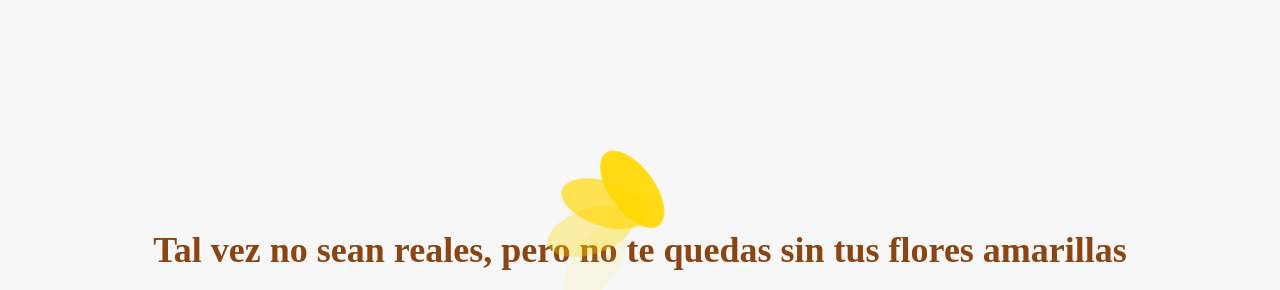
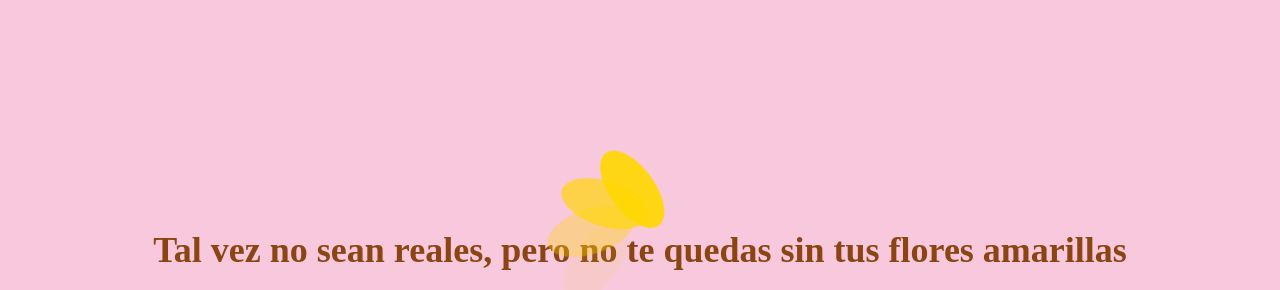
Before and after one commit to BRADDEM29/flores-amarillas, a plain HTML site: page index.html in a window 1280 px wide. Shown: the part 115-405 px from the top of the page. Drawn offline with Linux system fonts and the light colour scheme.

Commit message:
Update styles.css

```diff
--- a/styles.css
+++ b/styles.css
@@ -5,7 +5,7 @@ body {
     justify-content: center;
     align-items: center;
     height: 100vh;
-    background-color: #f7f7f7;
+    background-color: #F8C8DC;
 }
 
 .container {
```
